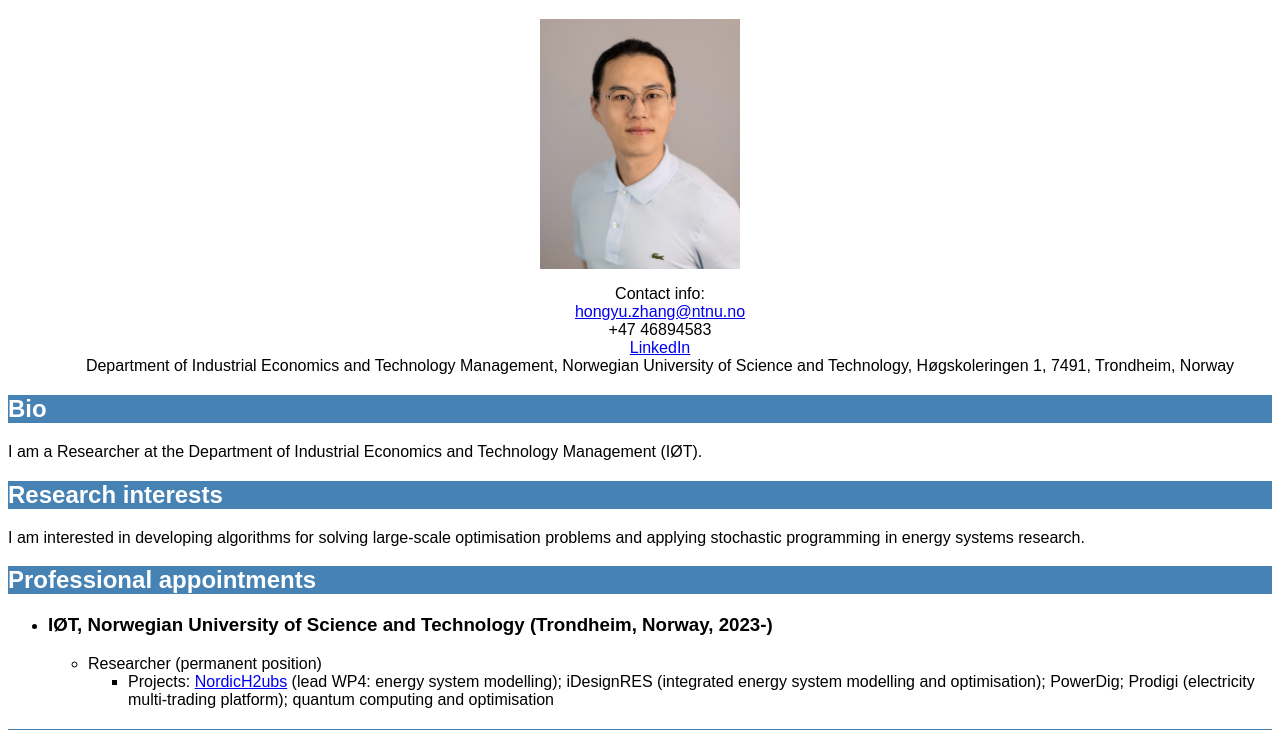
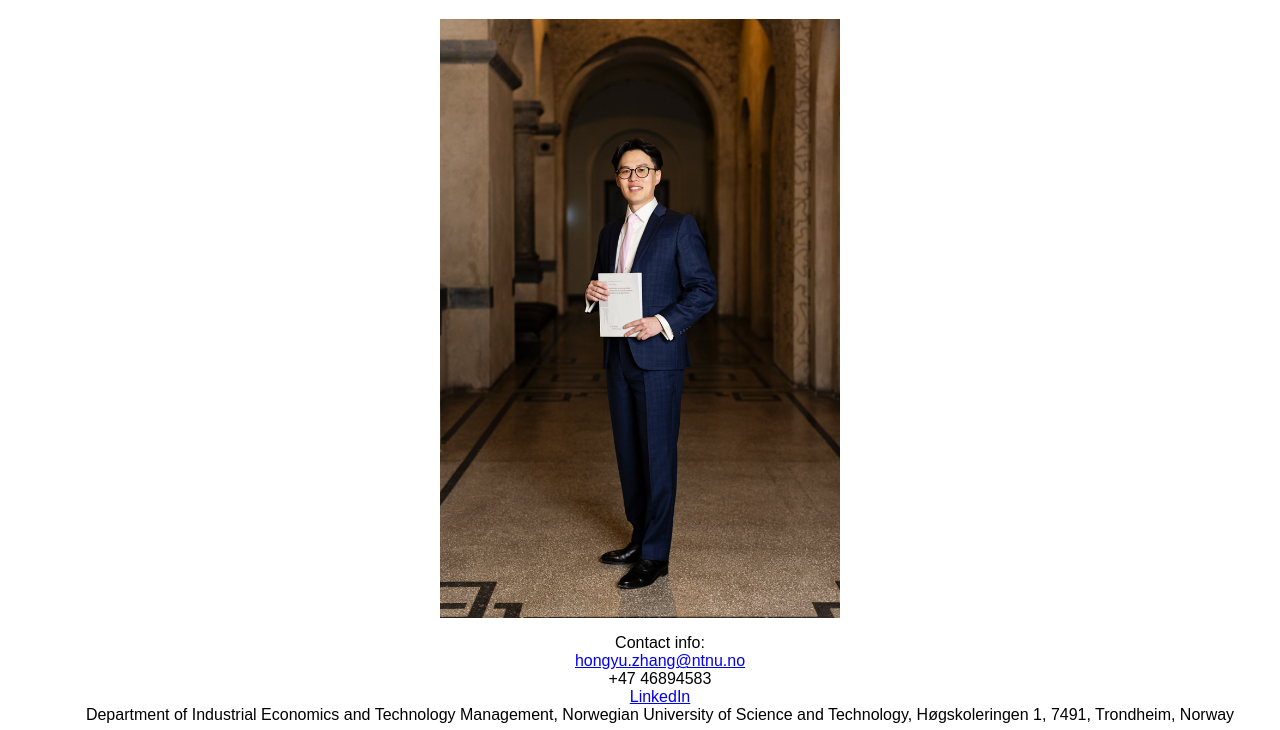
Before and after one commit to Richardzhang0416/Richardzhang0416.github.io, a plain HTML site: page index.html in a window 1280 px wide. Shown: the part 70-800 px from the top of the page. Drawn offline with Linux system fonts and the light colour scheme.

Commit message:
Add files via upload

```diff
--- a/index.html
+++ b/index.html
@@ -26,7 +26,7 @@
     <header>
 
       <h1 id="name"> Dr Hongyu Zhang (张宏宇) </h1>
-      <img id="photo" src="HZ.jpg" alt="Hongyu Zhang (张宏宇, Richard)" width="200"/>
+      <img id="photo" src="HZ_new.jpg" alt="Hongyu Zhang (张宏宇, Richard)" width="400"/>
       <!-- <br/> -->
 
       <nav id="contact">
```
Also changed, not shown: HZ_new.jpg (added).
